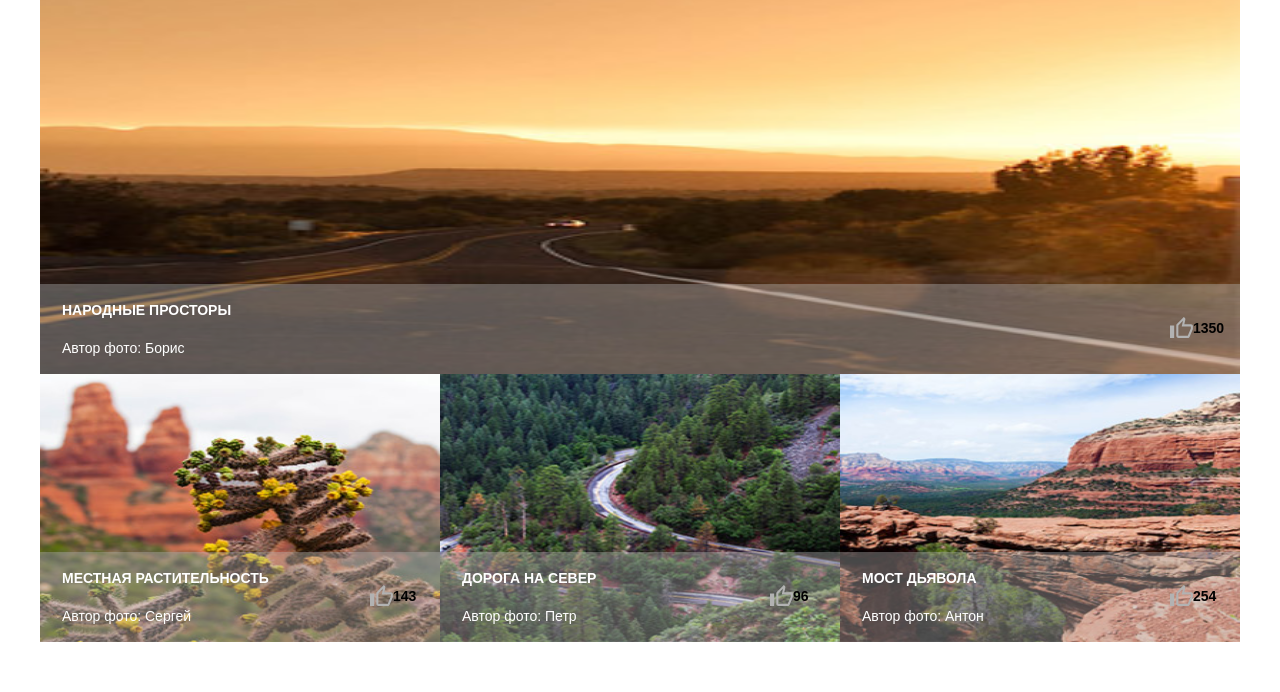
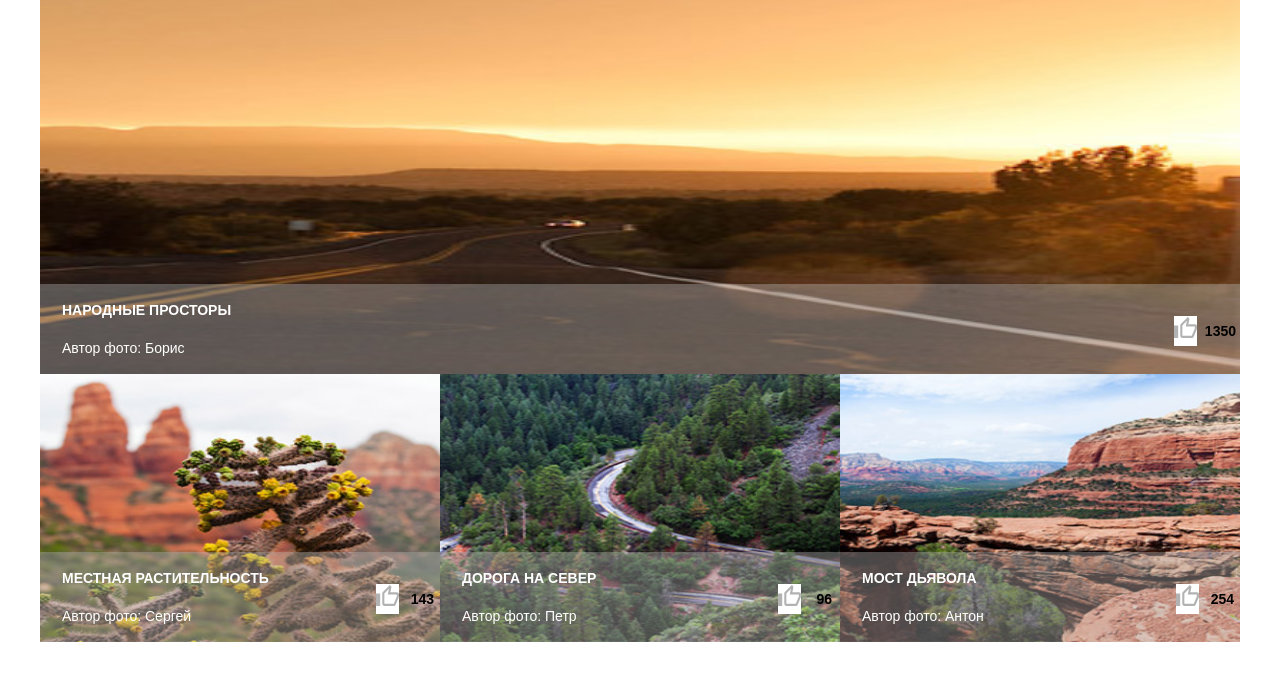
Before and after one commit to Katarios2015/sedona-new, a website: page source/photo.html in a window 1280 px wide. Shown: the part 986-1678 px from the top of the page. Drawn offline with nearby package versions, Linux system fonts and the light colour scheme; files that its build step writes are made by us from their sources.

Commit message:
Выравнивает кнопку и цифры в блоке like

```diff
--- a/source/less/like.less
+++ b/source/less/like.less
@@ -1,4 +1,9 @@
+.like__thumb-btn {
+  margin: auto;
+  background-color: @white;
+}
 .like__number {
+  margin: auto;
   font-size: 14px;
   line-height: 24px;
   font-weight: bold;
```
